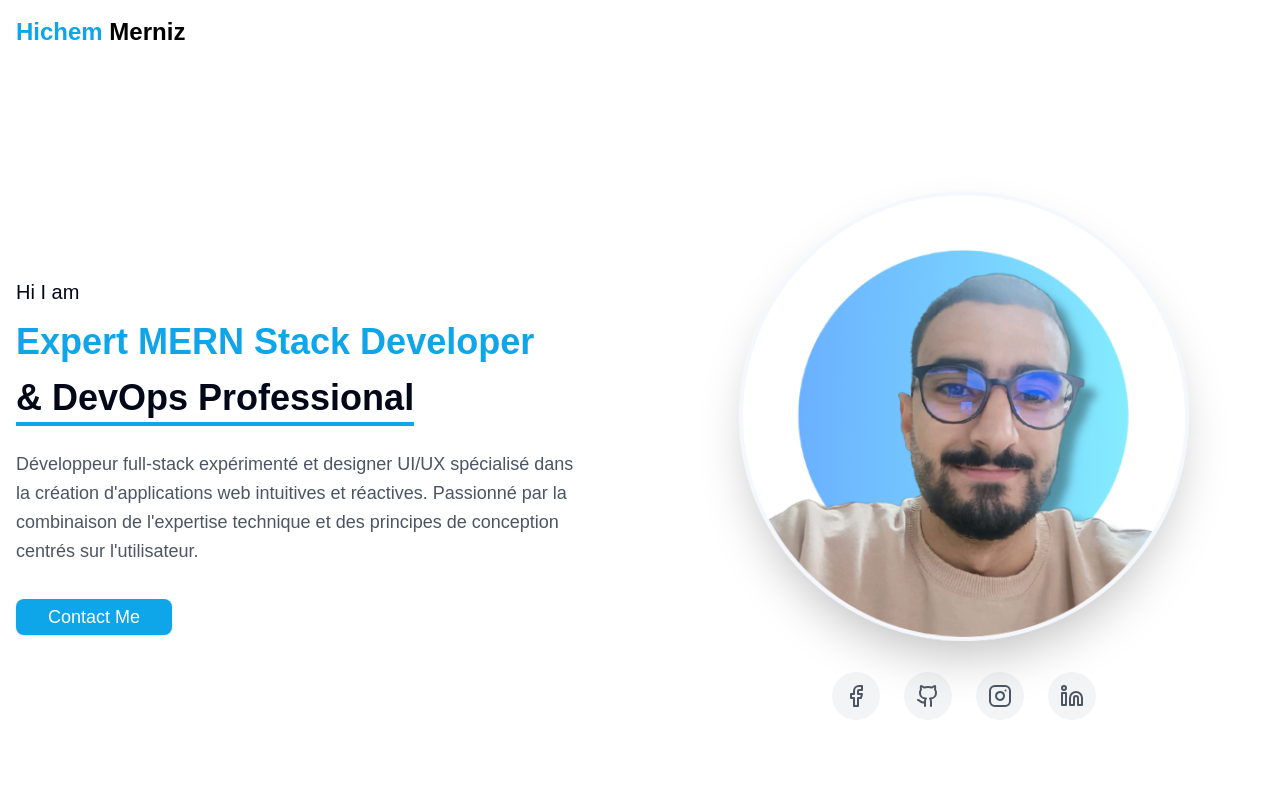
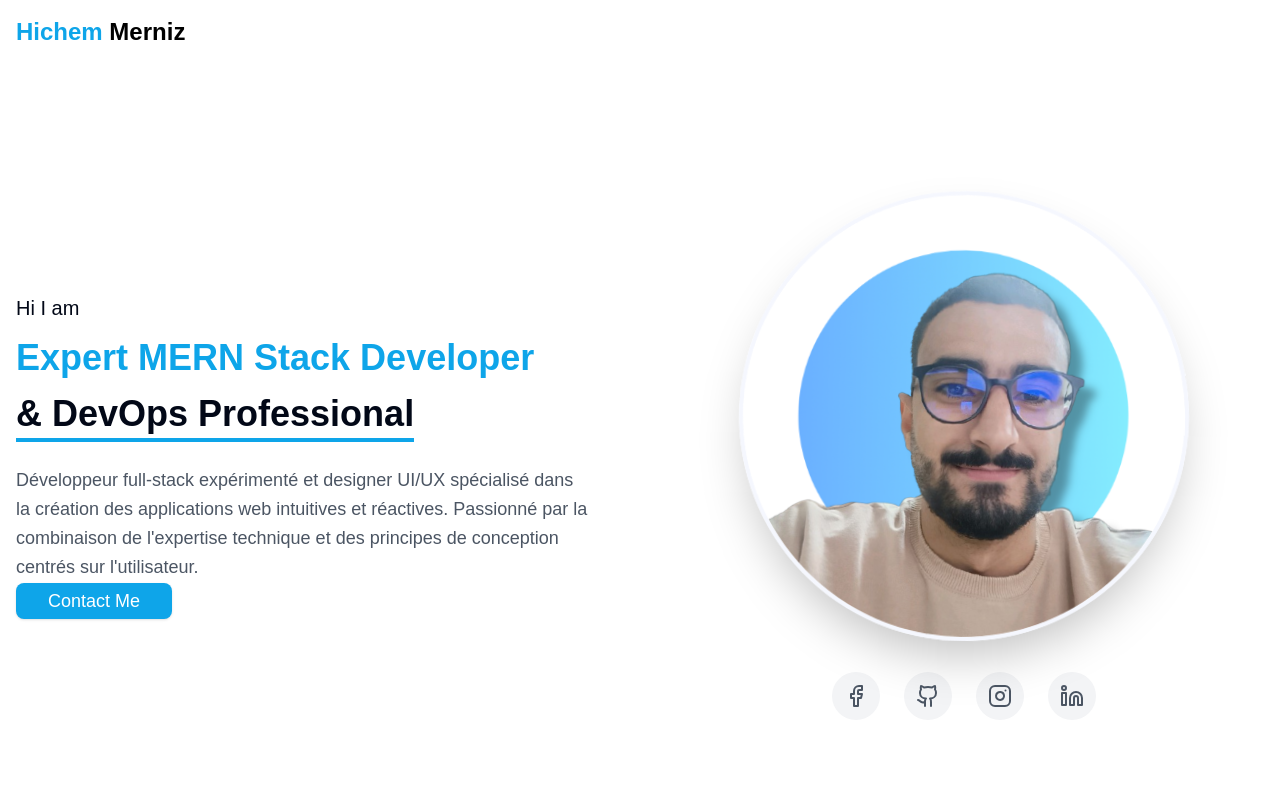
Before and after one commit to HichemMerniz/my-portfolio, a Next.js app: page / in a window 1280 px wide. Shown: the top 800 px of the page. Built offline with nearby package versions, Linux system fonts and the light colour scheme.

Commit message:
update project . (add contact-sections.tsx\)

```diff
--- a/package.json
+++ b/package.json
@@ -21,6 +21,7 @@
     "next-themes": "^0.4.4",
     "react": "^19.0.0",
     "react-dom": "^19.0.0",
+    "react-scroll": "^1.9.0",
     "tailwind-merge": "^2.5.5",
     "tailwindcss-animate": "^1.0.7"
   },
--- a/src/components/organisms/contact-sections.tsx
+++ b/src/components/organisms/contact-sections.tsx
@@ -1,8 +1,6 @@
-import { forwardRef, ForwardedRef } from 'react';
-
-const ContactSection = forwardRef<HTMLDivElement, React.HTMLAttributes<HTMLDivElement>>((props, ref: ForwardedRef<HTMLDivElement>) => {
+export default function ContactSection() {
     return (
-        <div ref={ref} className="max-w-3xl mx-auto py-16 px-4 text-center">
+        <div id="contact-section" className="max-w-3xl mx-auto py-16 px-4 text-center">
             <h1 className="text-4xl md:text-5xl font-bold mb-12">Have a project idea? Contact with me!</h1>
 
             <div className="space-y-6 text-xl">
@@ -28,9 +26,5 @@ const ContactSection = forwardRef<HTMLDivElement, React.HTMLAttributes<HTMLDivEl
                 </div>
             </div>
         </div>
-    );
-});
-
-ContactSection.displayName = 'ContactSection';
-
-export default ContactSection;
+    )
+}
--- a/src/components/organisms/hero.tsx
+++ b/src/components/organisms/hero.tsx
@@ -2,17 +2,11 @@ import Image from 'next/image'
 import Link from 'next/link'
 import { Facebook, Github, Instagram, Linkedin } from 'lucide-react'
 import { motion } from 'framer-motion'
+import { Link as ScrollLink } from 'react-scroll'
 import hichemmerniz from "@/assets/profile-pic.png"
-import {Button} from "@/components/ui/button";
-import {useRef} from "react";
+import { Button } from "@/components/ui/button"
 
 export function Hero() {
-    const contactRef = useRef(null);
-
-    const scrollToContact = () => {
-        contactRef.current.scrollIntoView({ behavior: 'smooth' });
-    };
-
     return (
         <div className="relative min-h-screen bg-white">
             <div className="mx-auto max-w-7xl px-4 pt-20 lg:pt-32">
@@ -31,15 +25,16 @@ export function Hero() {
                         </div>
 
                         <p className="max-w-xl text-lg leading-relaxed text-gray-600">
-                            Développeur full-stack expérimenté et designer UI/UX spécialisé dans la création d'applications web intuitives et réactives. Passionné par la combinaison de l'expertise technique et des principes de conception centrés sur l'utilisateur.
+                            Développeur full-stack expérimenté et designer UI/UX spécialisé dans la création des applications web intuitives et réactives. Passionné par la combinaison de l'expertise technique et des principes de conception centrés sur l'utilisateur.
                         </p>
 
-                        <Button
-                            className="rounded-lg bg-sky-500 px-8 py-4 text-lg font-medium text-white transition-all hover:bg-sky-500/90 hover:shadow-lg"
-                            onClick={scrollToContact}
-                        >
-                            Contact Me
-                        </Button>
+                        <ScrollLink to="contact-section" smooth={true} duration={500}>
+                            <Button
+                                className="rounded-lg bg-sky-500 px-8 py-4 text-lg font-medium text-white transition-all hover:bg-sky-500/90 hover:shadow-lg"
+                            >
+                                Contact Me
+                            </Button>
+                        </ScrollLink>
                     </div>
 
                     {/* Right Column - Image and Social Links */}
@@ -107,5 +102,5 @@ export function Hero() {
                 </div>
             </div>
         </div>
-    );
+    )
 }
```
Also changed, not shown: 1 other file (tests, documents, lock files or other folders).
